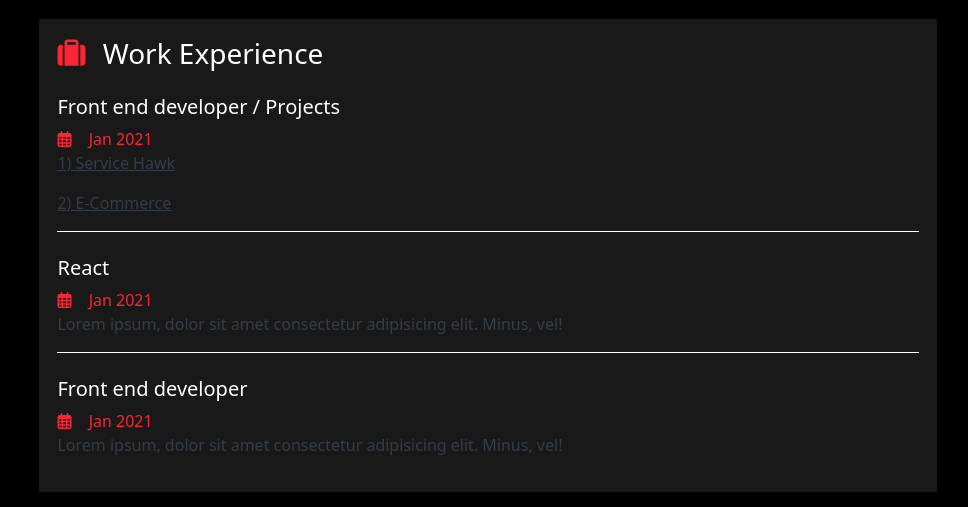
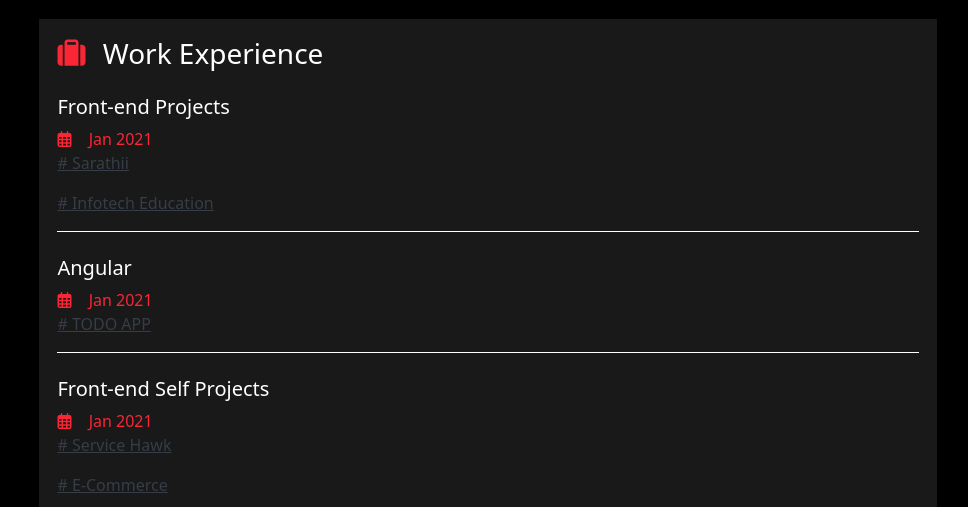
Before and after one commit to geetansh810/portfolio.github.io, a plain HTML site: page index.html in a window 1280 px wide. Shown: the top 507 px of the page, 312-1280 px from the left. Drawn offline with Linux system fonts and the light colour scheme.

Commit message:
Update index.html

```diff
--- a/index.html
+++ b/index.html
@@ -6,7 +6,7 @@
     <meta name="viewport" content="width=device-width, initial-scale=1.0">
     <link rel="stylesheet" href="bootstrap.css">
     <link rel="stylesheet" href="style.css">
-    <title>Asper Task 2</title>
+    <title>Geetansh Agrawal (Portfolio)</title>
 
 </head>
 <body>
@@ -73,20 +73,21 @@
                         <div class="light-bg right-card">
                             <h3><i class="fas fa-suitcase"></i>Work Experience</h3>
                             <div class="line mt-4">
-                                <h5>Front end developer / Projects</h5>
+                                <h5>Front-end Projects</h5>
                                 <div class="text-highlight"><i class="far fa-calendar-alt"></i>Jan 2021</div>
-                                <p class="text"><a class="text" href="https://geetansh810.github.io/service-hawk-3.github.io/">1) Service Hawk</a></p>
-                                <p class="text"><a class="text" href="https://geetansh810.github.io/ecom.github.io/">2) E-Commerce</a></p>
+                                <p class="text"><a class="text" href="https://geetansh810.github.io/sarathii.github.io/"># Sarathii</a></p>
+                                <p class="text"><a class="text" href="https://geetansh810.github.io/InfotechEducation.github.io/"># Infotech Education</a></p>
                             </div>
                             <div class="line mt-4">
-                                <h5>React</h5>
+                                <h5>Angular</h5>
                                 <div class="text-highlight"><i class="far fa-calendar-alt"></i>Jan 2021</div>
-                                <p class="text">Lorem ipsum, dolor sit amet consectetur adipisicing elit. Minus, vel!</p>
+                                <p class="text"><a class="text" href="https://boring-thompson-6ff531.netlify.app/"># TODO APP</a></p>
                             </div>
                             <div class="mt-4">
-                                <h5>Front end developer</h5>
+                                <h5>Front-end Self Projects</h5>
                                 <div class="text-highlight"><i class="far fa-calendar-alt"></i>Jan 2021</div>
-                                <p class="text">Lorem ipsum, dolor sit amet consectetur adipisicing elit. Minus, vel!</p>
+                                <p class="text"><a class="text" href="https://geetansh810.github.io/service-hawk-3.github.io/"># Service Hawk</a></p>
+                                <p class="text"><a class="text" href="https://geetansh810.github.io/ecom.github.io/"># E-Commerce</a></p>
                             </div>
                         </div>
 
@@ -125,7 +126,7 @@
                         <p>Find me on social media</p>
                         <div class="center-block ms-4">
                                 <a href="www.linkedin.com/in/geetansh-agrawal-1b8a27190"><i class="fa fa-linkedin-square fa-2x social"></i></a>
-                                <a href="https://geetansh810.github.io/asperDemo.github.io/index.htm"><i class="fab fa-github-square fa-2x social"></i></a>
+                                <a href="https://geetansh810.github.io/"><i class="fab fa-github-square fa-2x social"></i></a>
                                 <a href="#"><i class="fab fa-instagram-square fa-2x social"></i></a>
                                 <a href="#"><i class="fab fa-twitter-square fa-2x social"></i></a>
                         </div>
```
